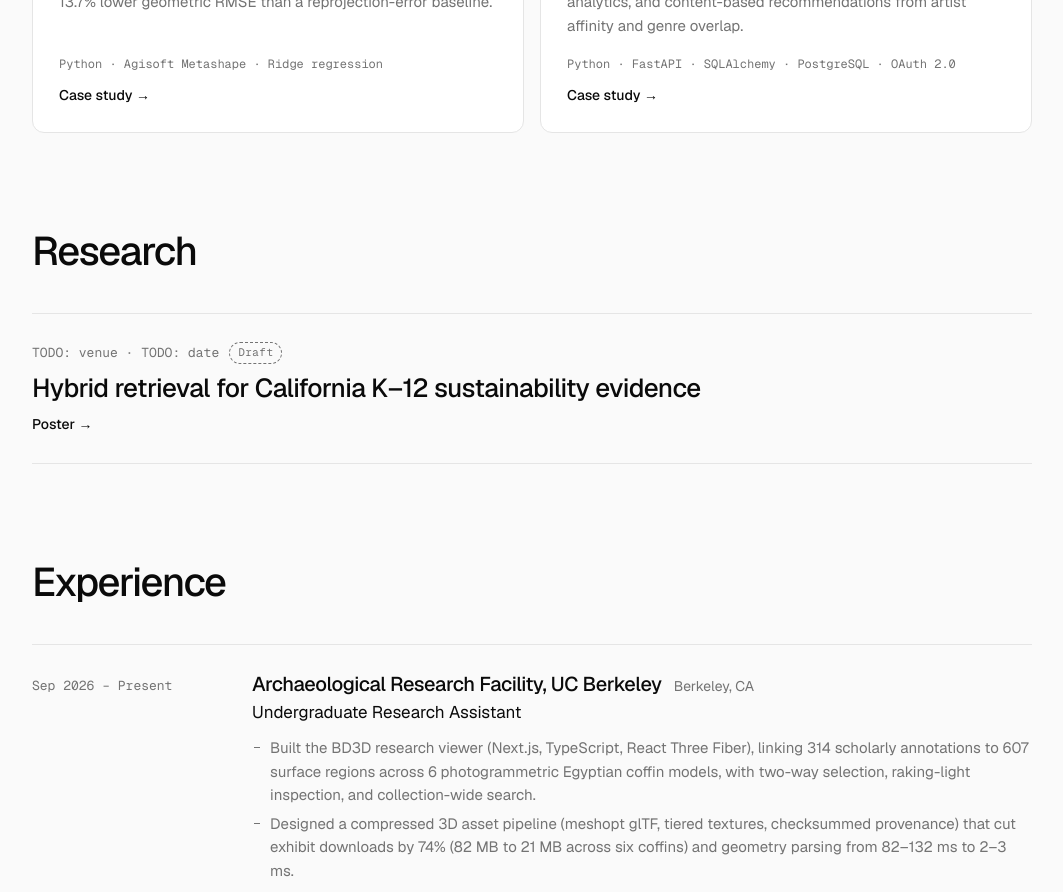
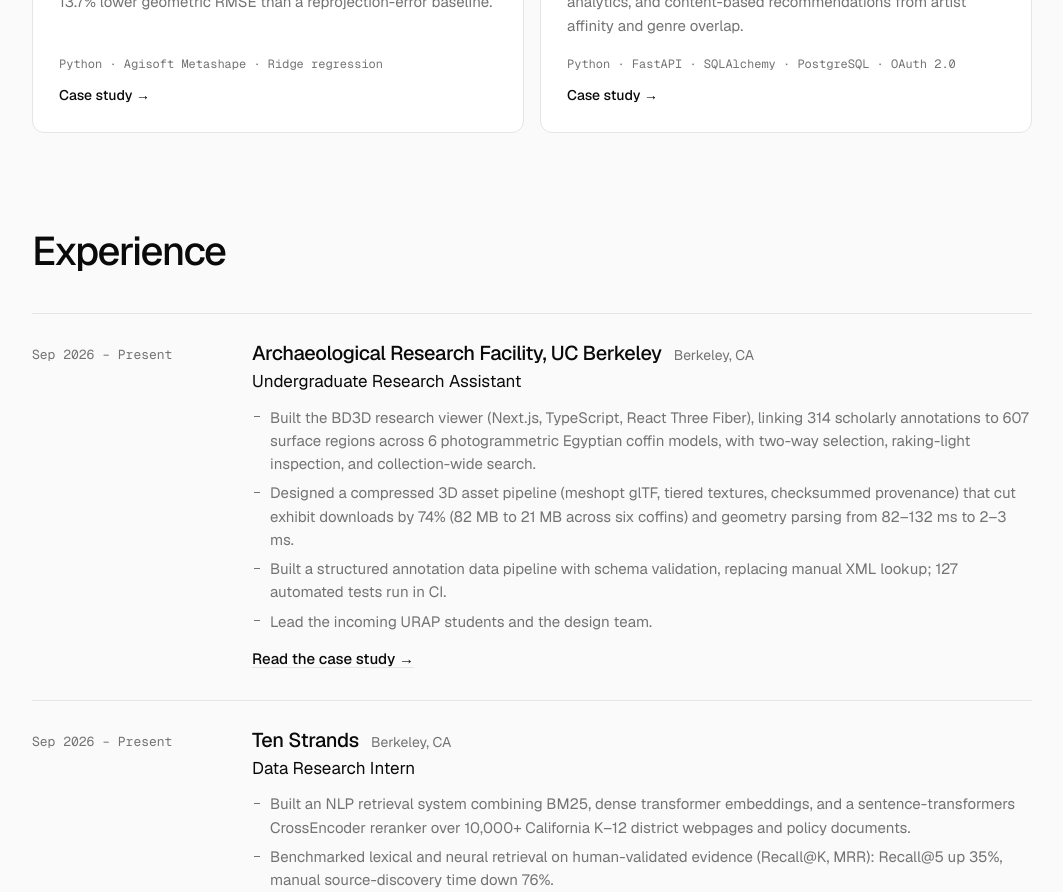
Before and after one commit to tantancodes/tristan-portfolio, a Next.js app: page / in a window 1280 px wide. Shown: the part 2340-3232 px from the top of the page, without its empty margins (108-1171 px from the left). Built offline with nearby package versions, Linux system fonts and the light colour scheme.

Commit message:
remove research section and poster page

```diff
--- a/app/globals.css
+++ b/app/globals.css
@@ -417,18 +417,6 @@ img, svg { display: block; max-width: 100%; }
 /* ---------- Experience: one line for smaller roles ---------- */
 .experience-also { margin-top: 20px; font-size: 15px; color: var(--ink-soft); }
 
-/* ---------- Research posters ---------- */
-.research-list { border-top: 1px solid var(--line); }
-.research-row { display: grid; gap: 8px; padding: 28px 0; border-bottom: 1px solid var(--line); text-decoration: none; }
-.research-row:hover { color: inherit; }
-.research-row:hover .research-title { color: var(--ink-soft); }
-.research-meta { font-family: var(--font-code); font-size: 13px; color: var(--ink-soft); }
-.research-title { font-size: clamp(20px, 2.6vw, 26px); letter-spacing: -0.02em; line-height: 1.25; max-width: 40ch; transition: color 0.2s; }
-.draft-badge {
-  display: inline-block; margin-left: 10px; padding: 1px 8px; vertical-align: 1px;
-  border: 1px dashed var(--ink-soft); border-radius: 999px;
-  font-family: var(--font-code); font-size: 11px; letter-spacing: 0.04em; text-transform: none; color: var(--ink-soft);
-}
 .poster-frame a { display: block; }
 .poster-missing {
   display: grid; place-items: center; aspect-ratio: 4 / 3; background: var(--cover-bg);
--- a/app/page.tsx
+++ b/app/page.tsx
@@ -3,7 +3,7 @@ import AutoplayVideo from "@/components/AutoplayVideo";
 import FadeIn from "@/components/FadeIn";
 import Hero from "@/components/Hero";
 import RetrievalCardArt from "@/components/RetrievalCardArt";
-import { about, education, experience, experienceAlso, projectCards, publishedResearch, skills } from "@/content/projects";
+import { about, education, experience, experienceAlso, projectCards, skills } from "@/content/projects";
 
 export default function Home() {
   return (
@@ -61,29 +61,6 @@ export default function Home() {
           })}
         </ul>
       </section>
-
-      {/* ---------- Research: posters. Hidden until at least one entry is published. ---------- */}
-      {publishedResearch.length > 0 && (
-        <section id="research" className="section container">
-          <FadeIn>
-            <h2 className="section-title">Research</h2>
-          </FadeIn>
-          <ul className="research-list">
-            {publishedResearch.map((r, i) => (
-              <FadeIn as="li" key={r.slug} delay={Math.min(i, 4) * 50}>
-                <Link href={`/research/${r.slug}`} className="research-row">
-                  <p className="research-meta">
-                    {r.venue} · {r.date}
-                    {r.draft && <span className="draft-badge">Draft</span>}
-                  </p>
-                  <h3 className="research-title">{r.title}</h3>
-                  <span className="project-go" aria-hidden="true">Poster →</span>
-                </Link>
-              </FadeIn>
-            ))}
-          </ul>
-        </section>
-      )}
 
       {/* ---------- Experience: a timeline, one row per organization ---------- */}
       <section id="experience" className="section container">
--- a/content/projects.ts
+++ b/content/projects.ts
@@ -101,25 +101,6 @@ export type ProjectCard = {
 export type PlayItem = {
   title: string;
   blurb: string;
-};
-
-/** A research poster, shown in the Research section and at /research/<slug>. */
-export type ResearchEntry = {
-  slug: string;
-  title: string;
-  /** The poster as an image (webp/jpg). Width and height keep the page from shifting as it loads. */
-  poster?: { src: string; width: number; height: number; alt: string };
-  /** The full poster as a PDF, offered as a download. */
-  pdf?: string;
-  abstract: string;
-  venue: string;
-  date: string;
-  collaborators: string[];
-  pi?: string;
-  /** Slug of the related case study at /work/<slug>. */
-  project?: string;
-  /** Drafts show while developing locally (next dev) and are left out of the built site. */
-  draft?: boolean;
 };
 
 /* ---------- You ---------- */
@@ -339,35 +320,6 @@ export const about = {
     "Outside of school I train kung fu. Before Berkeley, I coached martial arts at the Shaolin Temple Cultural Center from 2023 to 2024.",
   ],
 };
-
-/* ---------- Research (posters) ----------
- * Each entry gets a card in the Research section and a page at /research/<slug>.
- * The section only appears once at least one entry is published (no draft flag). */
-
-export const research: ResearchEntry[] = [
-  {
-    slug: "k12-sustainability-retrieval",
-    title: "Hybrid retrieval for California K–12 sustainability evidence",
-    draft: true, // TODO: remove once the poster is in public/research/k12-sustainability-retrieval/
-    // poster: { src: "/research/k12-sustainability-retrieval/poster.webp", width: 0, height: 0, alt: "" },
-    // pdf: "/research/k12-sustainability-retrieval/poster.pdf",
-    // TODO: replace with the poster's abstract.
-    abstract:
-      "Evidence about sustainability work in California K–12 districts is spread across 10,000+ webpages and policy documents. I built a retrieval pipeline that combines BM25, dense Sentence Transformer embeddings, and CrossEncoder reranking, and evaluated it against human-validated evidence with Recall@K and MRR. Recall@5 improved by 35% and manual source-discovery time fell by 76%.",
-    venue: "TODO: venue",
-    date: "TODO: date",
-    collaborators: [], // TODO
-    pi: undefined, // TODO
-    project: "ten-strands",
-  },
-];
-
-/** Research entries to show. Drafts appear only in local development. */
-export const publishedResearch = research.filter((r) => !r.draft || process.env.NODE_ENV === "development");
-
-export function getResearch(slug: string): ResearchEntry | undefined {
-  return publishedResearch.find((r) => r.slug === slug);
-}
 
 /* ---------- Work ---------- */
 
```
Also changed, not shown: app/research/[slug]/page.tsx (deleted, +0 -95 lines).
